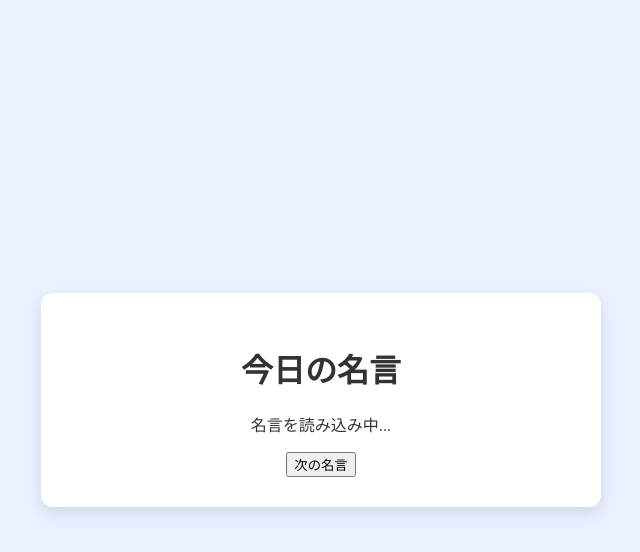
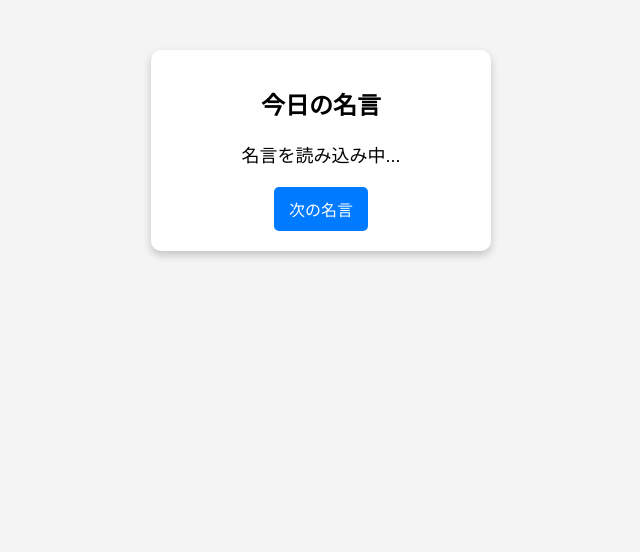
Before and after one commit to sukerusk/TodoList, a plain HTML site: page index.html in a window 1280 px wide. Shown: the whole page, without its empty margins (319-959 px from the left). Drawn offline with Linux system fonts and the light colour scheme.

Commit message:
styles.css を更新

```diff
--- a/styles.css
+++ b/styles.css
@@ -1,41 +1,40 @@
 body {
-  font-family: 'Roboto', sans-serif;
-  background-color: #e9f0ff;
-  color: #333;
-  display: flex;
-  justify-content: center;
-  align-items: center;
-  height: 100vh;
-  margin: 0;
+    font-family: Arial, sans-serif;
+    text-align: center;
+    background-color: #f4f4f4;
+    margin: 0;
+    padding: 0;
 }
 
 .container {
-  width: 90%;
-  max-width: 500px;
-  text-align: center;
-  background-color: #fff;
-  border-radius: 12px;
-  box-shadow: 0 6px 15px rgba(0,0,0,0.1);
-  padding: 30px;
+    max-width: 90%;
+    width: 300px;
+    margin: 50px auto;
+    padding: 20px;
+    background: white;
+    border-radius: 10px;
+    box-shadow: 0 4px 8px rgba(0, 0, 0, 0.2);
 }
 
-.quote-box {
-  font-size: 18px;
-  margin-bottom: 20px;
-  color: #444;
+h1 {
+    font-size: 24px;
 }
 
-#generate-btn {
-  padding: 10px 20px;
-  font-size: 16px;
-  border: none;
-  background-color: #4A90E2;
-  color: #fff;
-  border-radius: 6px;
-  cursor: pointer;
-  transition: opacity 0.3s;
+p {
+    font-size: 18px;
+    margin: 20px 0;
 }
 
-#generate-btn:hover {
-  opacity: 0.8;
+button {
+    background-color: #007BFF;
+    color: white;
+    border: none;
+    padding: 10px 15px;
+    font-size: 16px;
+    border-radius: 5px;
+    cursor: pointer;
 }
+
+button:hover {
+    background-color: #0056b3;
+}
```
